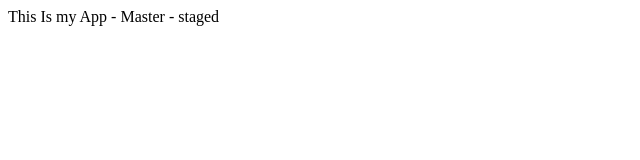
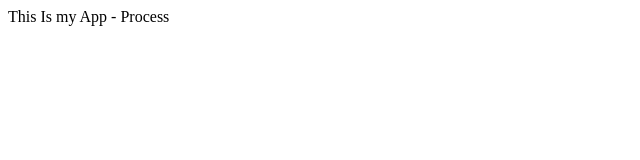
Before and after one commit to chinmaey/SampleAppTutorial, a plain HTML site: page index.html in a window 1280 px wide. Shown: the full height of the page, 0-640 px from the left. Drawn offline with Linux system fonts and the light colour scheme.

Commit message:
created the process branch

```diff
--- a/index.html
+++ b/index.html
@@ -3,6 +3,6 @@
 		<title> My App </title>
 	</head>
 	<body>
-		This Is my App - Master - staged
+		This Is my App - Process
 	</body>
 </html>
```
